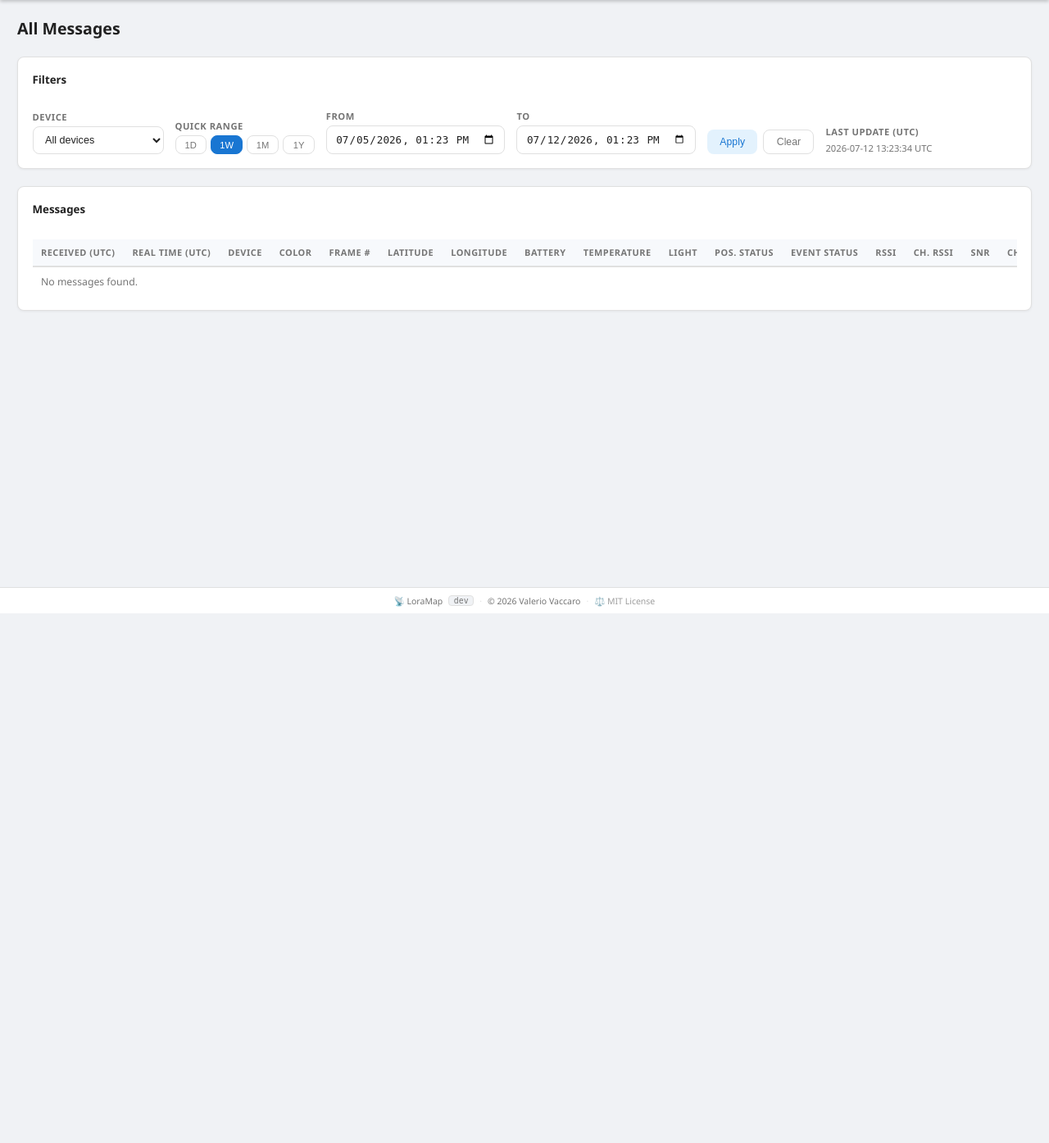
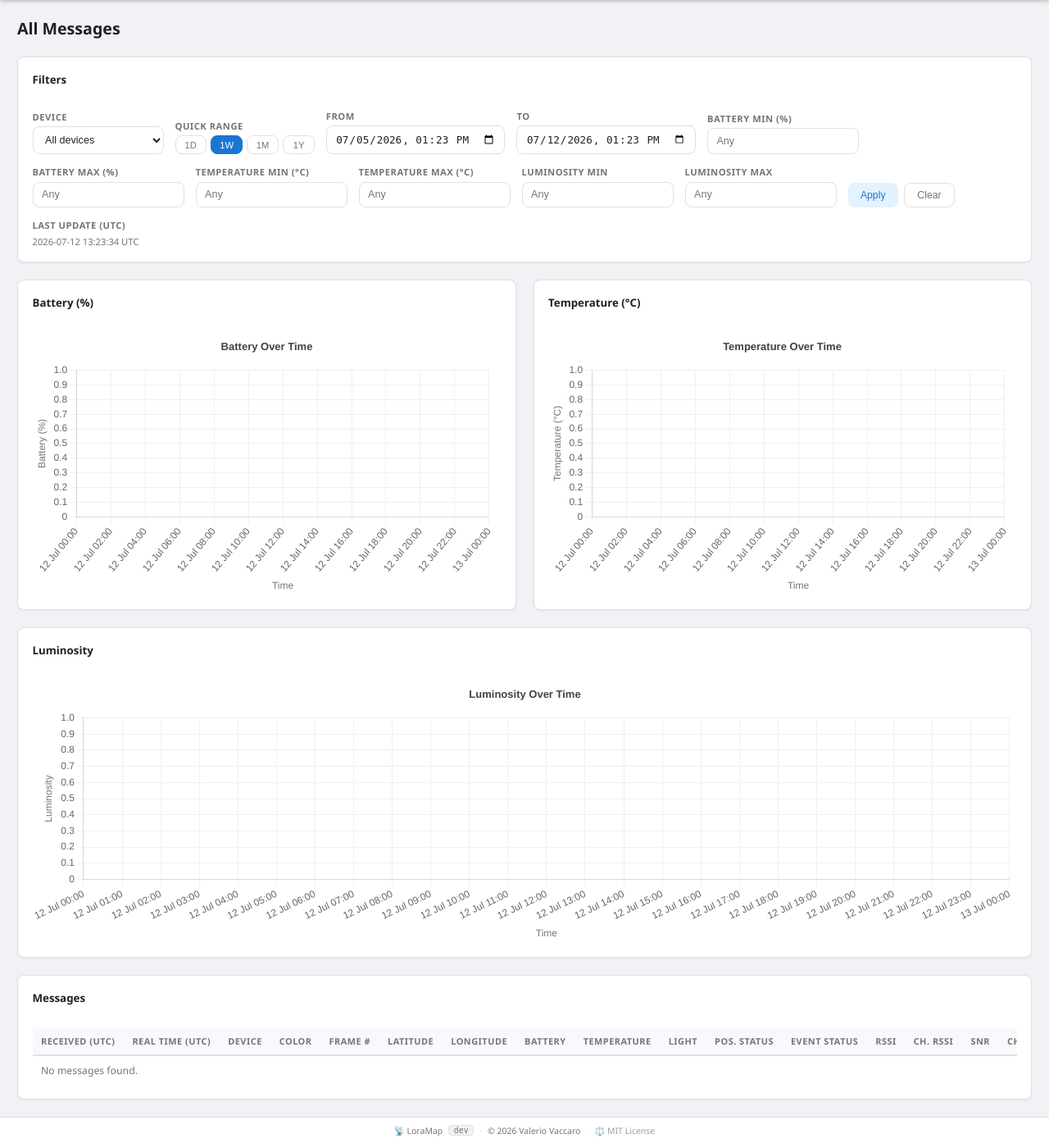
Before and after one commit to valerio-vaccaro/LoraMap, a Flask app: page /data in a window 1280 px wide. Shown: the part 52-1446 px from the top of the page at 82% size. Before the commit the page ends 800 px from the top, so only its background shows below. Run offline with Flask 3, Linux system fonts and the light colour scheme; the visitor is signed in with stand-in values (Sample User, id 1); data that the repository does not hold is empty.

Commit message:
add data tab

```diff
--- a/app.py
+++ b/app.py
@@ -612,17 +612,12 @@ def api_chart_data():
         UplinkMessage.datasource_id.in_(ds_ids),
         col.isnot(None),
     )
-
-    if device_id:
-        query = query.filter(UplinkMessage.device_id == device_id)
-    if from_time:
-        dt = parse_datetime(from_time)
-        if dt:
-            query = query.filter(UplinkMessage.real_timestamp >= dt)
-    if to_time:
-        dt = parse_datetime(to_time)
-        if dt:
-            query = query.filter(UplinkMessage.real_timestamp <= dt)
+    query = _apply_message_filters(
+        query,
+        devices=device_id,
+        from_time=from_time,
+        to_time=to_time,
+    )
 
     query = query.order_by(UplinkMessage.real_timestamp.asc())
     messages = query.all()
@@ -668,21 +663,12 @@ def api_messages():
     to_time = request.args.get('to', '')
 
     query = UplinkMessage.query.filter(UplinkMessage.datasource_id.in_(ds_ids))
-
-    if devices_param:
-        device_list = [d.strip() for d in devices_param.split(',') if d.strip()]
-        if device_list:
-            query = query.filter(UplinkMessage.device_id.in_(device_list))
-
-    if from_time:
-        dt = parse_datetime(from_time)
-        if dt:
-            query = query.filter(UplinkMessage.real_timestamp >= dt)
-
-    if to_time:
-        dt = parse_datetime(to_time)
-        if dt:
-            query = query.filter(UplinkMessage.real_timestamp <= dt)
+    query = _apply_message_filters(
+        query,
+        devices=devices_param,
+        from_time=from_time,
+        to_time=to_time,
+    )
 
     query = query.order_by(UplinkMessage.real_timestamp.desc())
     messages = query.all()
@@ -721,6 +707,46 @@ def api_fetch_all():
 def _user_ds_ids():
     """Return list of datasource IDs belonging to the current user."""
     return [ds.id for ds in DataSource.query.filter_by(user_id=current_user.id).with_entities(DataSource.id).all()]
+
+
+def _apply_message_filters(query, devices='', from_time='', to_time=''):
+    if devices:
+        device_list = [d.strip() for d in devices.split(',') if d.strip()]
+        if device_list:
+            query = query.filter(UplinkMessage.device_id.in_(device_list))
+
+    if from_time:
+        dt = parse_datetime(from_time)
+        if dt:
+            query = query.filter(UplinkMessage.real_timestamp >= dt)
+
+    if to_time:
+        dt = parse_datetime(to_time)
+        if dt:
+            query = query.filter(UplinkMessage.real_timestamp <= dt)
+
+    for field_name in ('battery', 'air_temperature', 'light'):
+        min_value = _parse_float_arg(request.args.get(f'{field_name}_min', ''))
+        max_value = _parse_float_arg(request.args.get(f'{field_name}_max', ''))
+        column = getattr(UplinkMessage, field_name)
+        if min_value is not None:
+            query = query.filter(column >= min_value)
+        if max_value is not None:
+            query = query.filter(column <= max_value)
+
+    return query
+
+
+def _parse_float_arg(value):
+    if value is None:
+        return None
+    text = str(value).strip()
+    if not text:
+        return None
+    try:
+        return float(text)
+    except (TypeError, ValueError):
+        return None
 
 
 def _fetch_from_ttn(ds):
--- a/static/css/style.css
+++ b/static/css/style.css
@@ -638,6 +638,15 @@ body.dashboard-page { display: flex; flex-direction: column; }
 .chart-wrapper {
     position: relative;
     height: 520px;
+}
+
+.chart-wrapper-compact {
+    height: 320px;
+}
+
+.filter-bar input.input-sm {
+    min-width: 0;
+    width: 100%;
 }
 
 .mono {
--- a/static/js/data.js
+++ b/static/js/data.js
@@ -23,9 +23,16 @@ const QUICK_RANGE_DAYS = {
     month: 30,
     year: 365,
 };
+const CHART_DEFS = {
+    battery: { label: 'Battery Over Time', unit: '%' },
+    air_temperature: { label: 'Temperature Over Time', unit: '°C' },
+    light: { label: 'Luminosity Over Time', unit: '' },
+};
 let activeQuickRange = null;
 let customDeviceColors = {};
 let customDeviceNames = {};
+let devices = [];
+const charts = {};
 
 async function loadCustomColors() {
     try {
@@ -79,8 +86,9 @@ async function loadData() {
     const devResp = await fetch('/api/devices');
     if (devResp.ok) {
         const devData = await devResp.json();
+        devices = devData.devices || [];
         const sel = document.getElementById('filter-device');
-        (devData.devices || []).forEach(d => {
+        devices.forEach(d => {
             const opt = document.createElement('option');
             opt.value = d.device_id;
             opt.textContent = getDeviceName(d.device_id);
@@ -90,18 +98,43 @@ async function loadData() {
 
     setQuickRange('week', false);
     updateLastUpdateUtc();
-    await fetchMessages();
+    await refreshDataView();
 }
 
-async function fetchMessages() {
+async function refreshDataView() {
+    await Promise.all([
+        fetchMessages(),
+        updateCharts(),
+    ]);
+}
+
+function getFilterParams() {
     const device  = document.getElementById('filter-device').value;
     const from    = document.getElementById('filter-from').value;
     const to      = document.getElementById('filter-to').value;
+    const batteryMin = document.getElementById('filter-battery-min').value;
+    const batteryMax = document.getElementById('filter-battery-max').value;
+    const temperatureMin = document.getElementById('filter-temperature-min').value;
+    const temperatureMax = document.getElementById('filter-temperature-max').value;
+    const lightMin = document.getElementById('filter-light-min').value;
+    const lightMax = document.getElementById('filter-light-max').value;
 
     const params = new URLSearchParams();
     if (device) params.set('devices', device);
     if (from)   params.set('from', from);
     if (to)     params.set('to', to);
+    if (batteryMin) params.set('battery_min', batteryMin);
+    if (batteryMax) params.set('battery_max', batteryMax);
+    if (temperatureMin) params.set('air_temperature_min', temperatureMin);
+    if (temperatureMax) params.set('air_temperature_max', temperatureMax);
+    if (lightMin) params.set('light_min', lightMin);
+    if (lightMax) params.set('light_max', lightMax);
+
+    return params;
+}
+
+async function fetchMessages() {
+    const params = getFilterParams();
 
     const tbody = document.getElementById('messages-tbody');
     tbody.innerHTML = '<tr><td colspan="22" class="muted">Loading…</td></tr>';
@@ -118,15 +151,21 @@ async function fetchMessages() {
 
 function applyFilters() {
     setQuickRangeActive(null);
-    fetchMessages();
+    refreshDataView();
 }
 
 function clearFilters() {
     document.getElementById('filter-device').value = '';
     document.getElementById('filter-from').value = '';
     document.getElementById('filter-to').value = '';
+    document.getElementById('filter-battery-min').value = '';
+    document.getElementById('filter-battery-max').value = '';
+    document.getElementById('filter-temperature-min').value = '';
+    document.getElementById('filter-temperature-max').value = '';
+    document.getElementById('filter-light-min').value = '';
+    document.getElementById('filter-light-max').value = '';
     setQuickRangeActive(null);
-    fetchMessages();
+    refreshDataView();
 }
 
 function setQuickRange(rangeKey, shouldLoad = true) {
@@ -140,7 +179,7 @@ function setQuickRange(rangeKey, shouldLoad = true) {
     setQuickRangeActive(rangeKey);
 
     if (shouldLoad) {
-        fetchMessages();
+        refreshDataView();
     }
 }
 
@@ -184,6 +223,104 @@ function batteryBadge(battery) {
     return `<span class="ago-badge ${cls}">${battery} %</span>`;
 }
 
+function formatMetricValue(metric, value) {
+    if (value == null) return '—';
+    if (metric === 'battery') return `${value} %`;
+    if (metric === 'air_temperature') return `${value} °C`;
+    return value;
+}
+
+async function updateCharts() {
+    await Promise.all(Object.keys(CHART_DEFS).map(metric => updateChart(metric)));
+}
+
+async function updateChart(metric) {
+    const def = CHART_DEFS[metric];
+    if (!def) return;
+
+    const params = getFilterParams();
+    const selectedDeviceId = document.getElementById('filter-device').value;
+    const devicesToFetch = selectedDeviceId
+        ? devices.filter(device => device.device_id === selectedDeviceId)
+        : devices;
+    const datasets = [];
+
+    for (const device of devicesToFetch) {
+        params.delete('devices');
+        params.set('device_id', device.device_id);
+        params.set('metric', metric);
+
+        const resp = await fetch('/api/chart_data?' + params);
+        if (!resp.ok) continue;
+
+        const data = await resp.json();
+        if (!data.data || !data.data.length) continue;
+
+        const color = getDeviceColor(device.device_id);
+        datasets.push({
+            label: getDeviceName(device.device_id),
+            data: data.data.map(point => ({ x: new Date(point.real_timestamp), y: point[metric] })),
+            borderColor: color,
+            backgroundColor: `${color}20`,
+            borderWidth: 2,
+            pointRadius: 2,
+            pointHoverRadius: 4,
+            tension: 0.25,
+            fill: false,
+        });
+    }
+
+    if (charts[metric]) charts[metric].destroy();
+
+    const canvas = document.getElementById(`chart-${metric}`);
+    if (!canvas) return;
+
+    charts[metric] = new Chart(canvas.getContext('2d'), {
+        type: 'line',
+        data: { datasets },
+        options: {
+            responsive: true,
+            maintainAspectRatio: false,
+            interaction: { mode: 'index', intersect: false },
+            scales: {
+                x: {
+                    type: 'time',
+                    time: {
+                        tooltipFormat: 'd MMM, HH:mm',
+                        displayFormats: {
+                            minute: 'd MMM HH:mm',
+                            hour: 'd MMM HH:mm',
+                            day: 'd MMM',
+                            month: 'MMM yyyy',
+                        },
+                    },
+                    title: { display: true, text: 'Time', color: '#757575' },
+                    grid: { color: '#F0F0F0' },
+                },
+                y: {
+                    title: {
+                        display: true,
+                        text: def.unit ? `${def.label.replace(' Over Time', '')} (${def.unit})` : def.label.replace(' Over Time', ''),
+                        color: '#757575',
+                    },
+                    grid: { color: '#F0F0F0' },
+                },
+            },
+            plugins: {
+                legend: { position: 'top' },
+                title: { display: true, text: def.label, font: { size: 13 }, color: '#424242' },
+                tooltip: {
+                    callbacks: {
+                        label(context) {
+                            return `${context.dataset.label}: ${formatMetricValue(metric, context.parsed.y)}`;
+                        },
+                    },
+                },
+            },
+        },
+    });
+}
+
 function renderTable(messages) {
     const tbody  = document.getElementById('messages-tbody');
     const count  = document.getElementById('row-count');
@@ -217,8 +354,8 @@ function renderTable(messages) {
             <td class="mono col-hide-mobile">${lat}</td>
             <td class="mono col-hide-mobile">${lon}</td>
             <td>${batteryBadge(m.battery)}</td>
-            <td>${v(m.air_temperature, ' °C')}</td>
-            <td class="col-hide-mobile">${v(m.light)}</td>
+            <td>${formatMetricValue('air_temperature', m.air_temperature)}</td>
+            <td class="col-hide-mobile">${formatMetricValue('light', m.light)}</td>
             <td class="col-hide-mobile">${v(m.positioning_status)}</td>
             <td class="col-hide-mobile">${v(m.event_status)}</td>
             <td>${v(m.rssi, ' dBm')}</td>
--- a/templates/data.html
+++ b/templates/data.html
@@ -1,6 +1,11 @@
 {% extends 'base.html' %}
 {% block title %}Data — LoraMap{% endblock %}
 {% block body_class %}dashboard-page{% endblock %}
+
+{% block head %}
+<script src="https://cdn.jsdelivr.net/npm/chart.js@4.4.0/dist/chart.umd.min.js"></script>
+<script src="https://cdn.jsdelivr.net/npm/chartjs-adapter-date-fns@3.0.0/dist/chartjs-adapter-date-fns.bundle.min.js"></script>
+{% endblock %}
 
 {% block content %}
 <div class="dashboard-container">
@@ -35,6 +40,30 @@
                 <label for="filter-to">To</label>
                 <input type="datetime-local" id="filter-to" class="input-sm">
             </div>
+            <div class="form-group">
+                <label for="filter-battery-min">Battery Min (%)</label>
+                <input type="number" id="filter-battery-min" class="input-sm" step="0.1" placeholder="Any">
+            </div>
+            <div class="form-group">
+                <label for="filter-battery-max">Battery Max (%)</label>
+                <input type="number" id="filter-battery-max" class="input-sm" step="0.1" placeholder="Any">
+            </div>
+            <div class="form-group">
+                <label for="filter-temperature-min">Temperature Min (°C)</label>
+                <input type="number" id="filter-temperature-min" class="input-sm" step="0.1" placeholder="Any">
+            </div>
+            <div class="form-group">
+                <label for="filter-temperature-max">Temperature Max (°C)</label>
+                <input type="number" id="filter-temperature-max" class="input-sm" step="0.1" placeholder="Any">
+            </div>
+            <div class="form-group">
+                <label for="filter-light-min">Luminosity Min</label>
+                <input type="number" id="filter-light-min" class="input-sm" step="0.1" placeholder="Any">
+            </div>
+            <div class="form-group">
+                <label for="filter-light-max">Luminosity Max</label>
+                <input type="number" id="filter-light-max" class="input-sm" step="0.1" placeholder="Any">
+            </div>
             <div class="form-group filter-actions">
                 <button class="btn btn-secondary" onclick="applyFilters()">Apply</button>
                 <button class="btn btn-ghost" onclick="clearFilters()">Clear</button>
@@ -45,6 +74,31 @@
             </div>
         </div>
     </section>
+
+    <div class="charts-grid">
+        <section class="card">
+            <div class="card-header">
+                <h3 class="card-title">Battery (%)</h3>
+            </div>
+            <div class="chart-wrapper chart-wrapper-compact"><canvas id="chart-battery"></canvas></div>
+        </section>
+
+        <section class="card">
+            <div class="card-header">
+                <h3 class="card-title">Temperature (°C)</h3>
+            </div>
+            <div class="chart-wrapper chart-wrapper-compact"><canvas id="chart-air_temperature"></canvas></div>
+        </section>
+    </div>
+
+    <div class="charts-grid charts-grid-single">
+        <section class="card">
+            <div class="card-header">
+                <h3 class="card-title">Luminosity</h3>
+            </div>
+            <div class="chart-wrapper chart-wrapper-compact"><canvas id="chart-light"></canvas></div>
+        </section>
+    </div>
 
     <!-- Messages table -->
     <section class="card">
```
